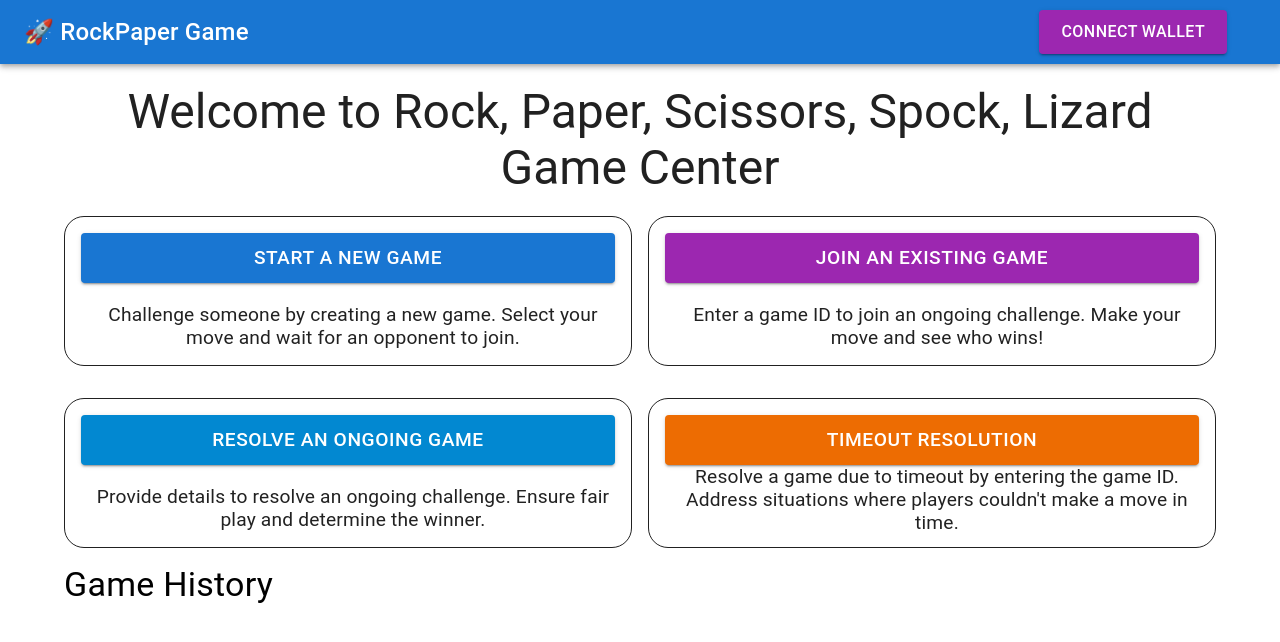
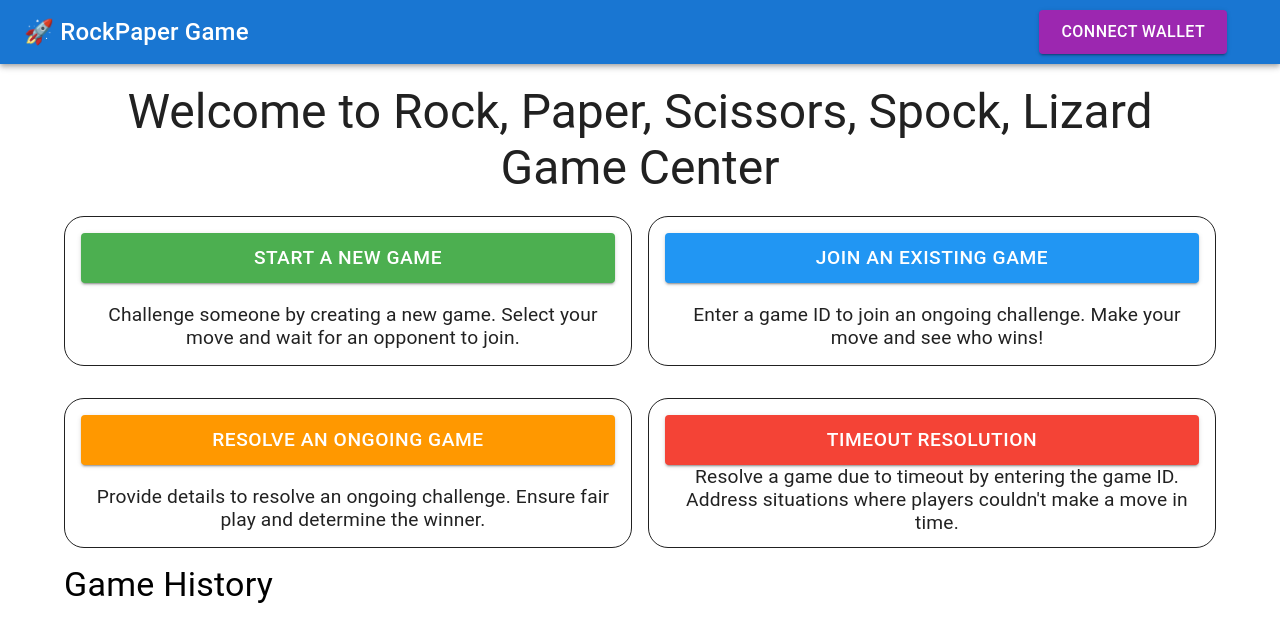
Before and after one commit to vishal5208/RPS, a React (Vite) app in the folder frontend/: page / in a window 1280 px wide. Shown: the top 642 px of the page. Built offline with nearby package versions, Linux system fonts and the light colour scheme.

Commit message:
updated coloers of buttons

```diff
--- a/frontend/src/components/Home.jsx
+++ b/frontend/src/components/Home.jsx
@@ -5,6 +5,8 @@ import JoinGame from './JoinGame';
 import ResolveGame from './ResolveGame';
 import TimeoutModal from './TimeoutModal';
 import GameHistory from './GameHistory';
+import { green, blue, orange, red } from '@mui/material/colors';
+
 
 const Home = () => {
     const [isCreateGameModalOpen, setCreateGameModalOpen] = useState(false);
@@ -71,7 +73,15 @@ const Home = () => {
                                                 ? handleOpenResolveGameModal
                                                 : handleTimeoutOpen
                                 }
-                                style={{ fontSize: '1.2rem' }}
+                                style={{
+                                    fontSize: '1.2rem',
+                                    background:
+                                        index === 1 ? green[500] :
+                                            index === 2 ? blue[500] :
+                                                index === 3 ? orange[500] :
+                                                    red[500],
+                                    color: 'white', // Text color is set to white
+                                }}
                             >
                                 {index === 1
                                     ? 'Start a New Game'
```
